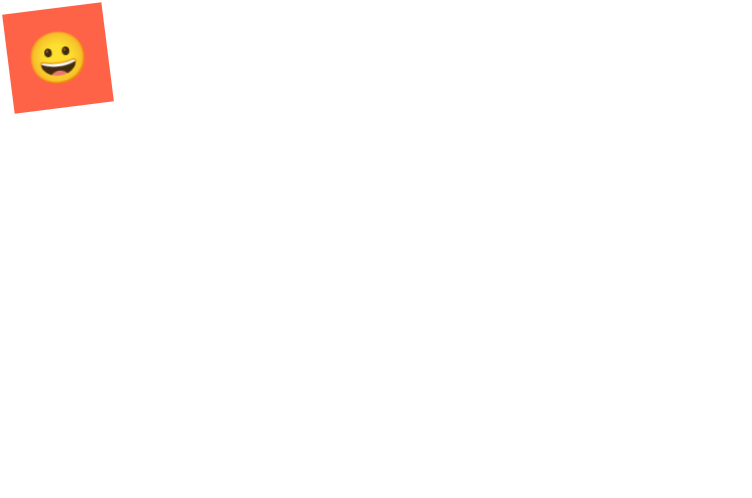
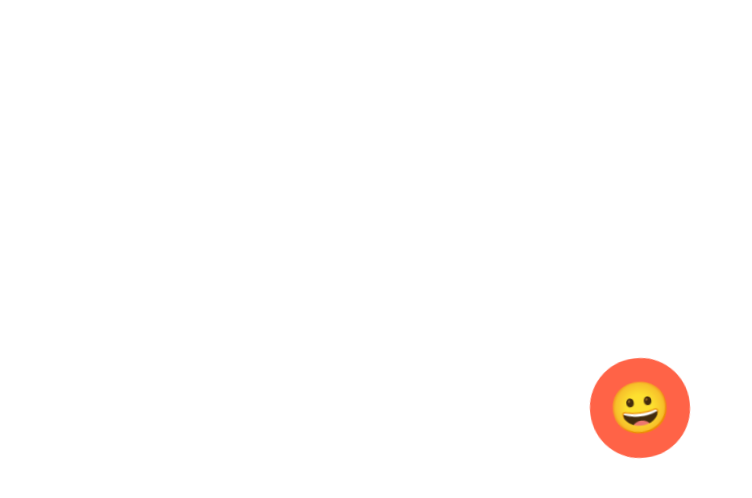
Before and after one commit to codnr98/react-masterclass, a React (Create React App) app: page / in a window 1280 px wide. Shown: the top 498 px of the page, without its empty margins (0-752 px from the left). Built offline with nearby package versions, Linux system fonts and the light colour scheme.

Commit message:
Pseudo Electors part Two

```diff
--- a/src/App.js
+++ b/src/App.js
@@ -1,16 +1,25 @@
 import styled, { keyframes } from "styled-components";
 
 const Wrapper = styled.div`
+  height: 100vh;
   display: flex;
+  justify-content: center;
+  align-items: center;
 `;
+
+const Emoji = styled.span`
+  font-size: 50px;
+`;
+
 const animation = keyframes`
-  from {
-    transform:rotate(0deg);
-  }
-  to {
-    transform:rotate(360deg);
-  }
-`;
+    from {transform:rotate(0deg);
+      border-radius: 25%;
+    }
+    to {
+      transform:rotate(360deg);
+      border-radius: 50%;
+    }
+  `;
 
 const Box = styled.div`
   background-color: tomato;
@@ -20,9 +29,8 @@ const Box = styled.div`
   justify-content: center;
   align-items: center;
   animation: ${animation} 1s linear infinite;
-  span {
-    font-size: 50px;
 
+  ${Emoji} {
     &:hover {
       font-size: 70px;
     }
@@ -33,7 +41,7 @@ function App() {
   return (
     <Wrapper>
       <Box>
-        <span>😀</span>
+        <Emoji>😀</Emoji>
       </Box>
     </Wrapper>
   );
```
